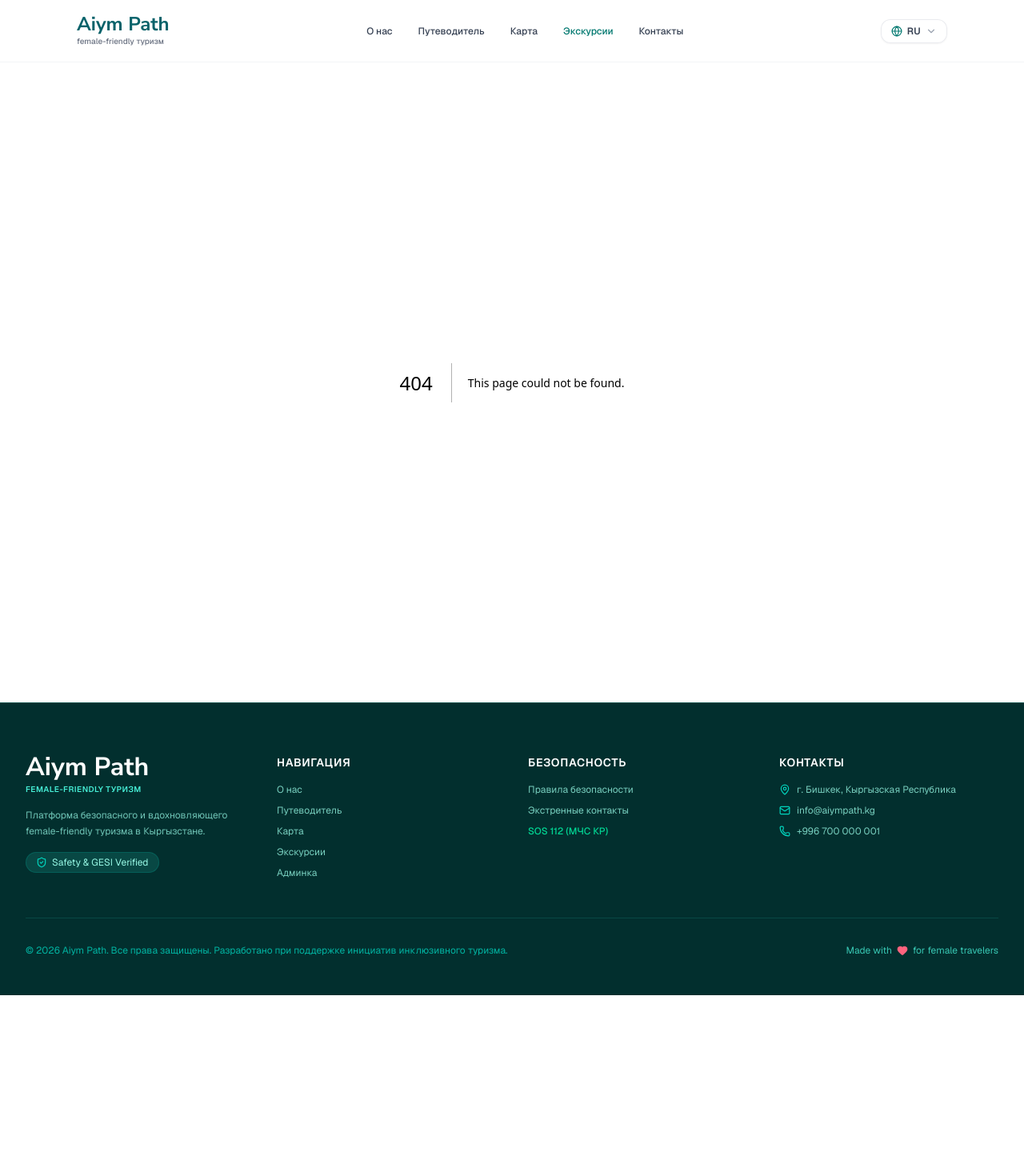
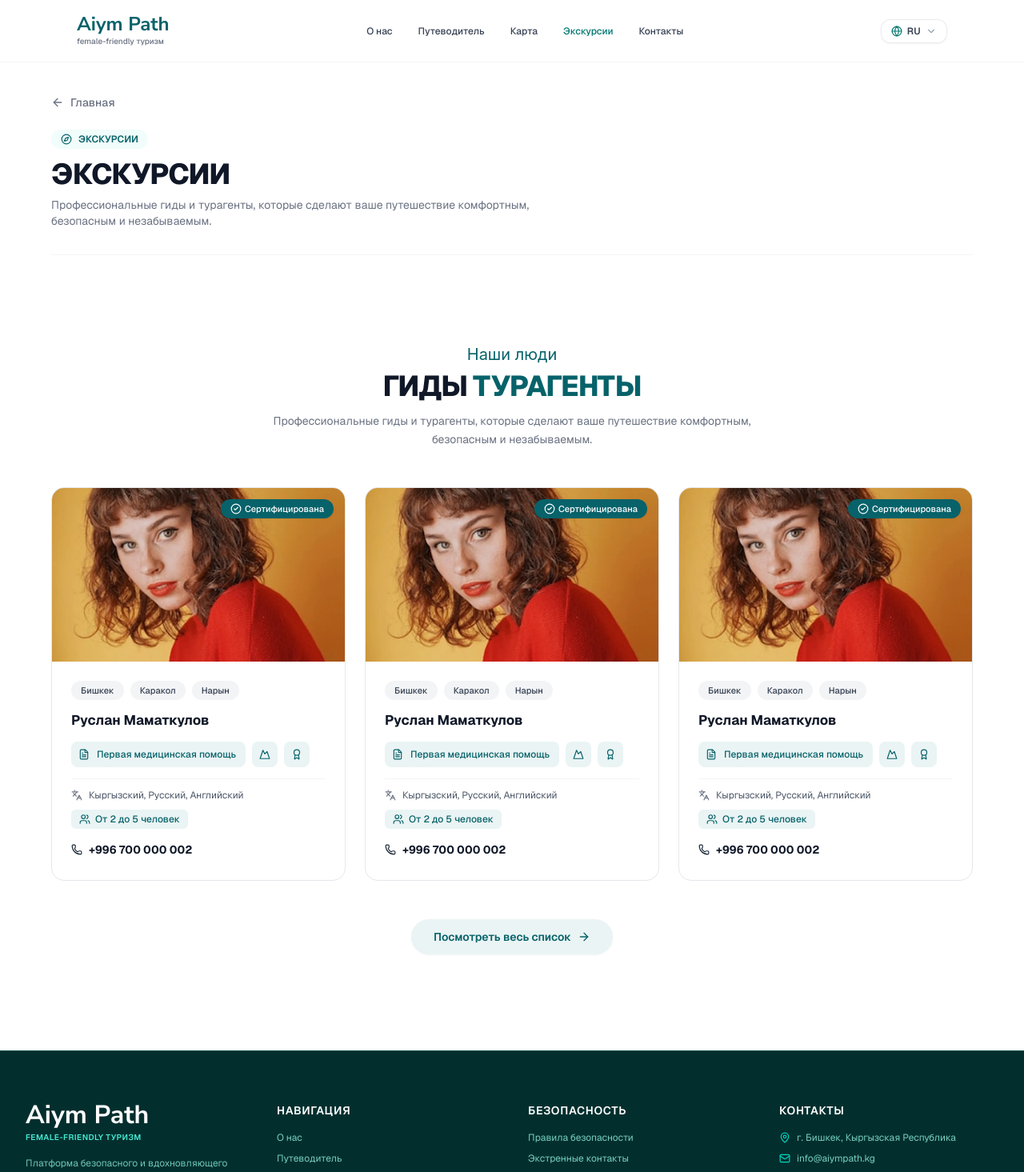
Before and after one commit to Evools/Aiym-Path, a Next.js app: page /tours in a window 1280 px wide. Before the commit this address had no page. Shown: the top 1465 px of the page at 80% size. Before the commit the page ends 1244 px from the top, so only its background shows below. Built offline with nearby package versions, Linux system fonts and the light colour scheme.

Commit message:
feat: add tours page and update GuidesPreviewSection with smooth skill expansion animations

```diff
--- /dev/null
+++ b/app/tours/page.tsx
@@ -0,0 +1,40 @@
+"use client";
+
+import React from "react";
+import Link from "next/link";
+import { ArrowLeft, Compass } from "lucide-react";
+import { useLanguage } from "@/context/LanguageContext";
+import { GuidesPreviewSection } from "@/components/features/home/GuidesPreviewSection";
+
+export default function ToursPage() {
+  const { dict } = useLanguage();
+
+  return (
+    <div className="w-full bg-white min-h-screen py-10 px-4 sm:px-6 lg:px-8">
+      <div className="max-w-6xl mx-auto mb-8">
+        <Link
+          href="/"
+          className="inline-flex items-center gap-2 text-sm text-gray-500 hover:text-[#07626A] transition-colors mb-6 font-medium"
+        >
+          <ArrowLeft className="w-4 h-4" />
+          <span>{dict.nav.home}</span>
+        </Link>
+
+        <div className="border-b border-gray-100 pb-8">
+          <div className="inline-flex items-center gap-2 px-3 py-1 rounded-full bg-teal-50 text-[#07626A] text-xs font-semibold uppercase mb-3">
+            <Compass className="w-3.5 h-3.5" />
+            <span>{dict.nav.tours}</span>
+          </div>
+          <h1 className="text-3xl sm:text-4xl font-extrabold text-gray-900 uppercase tracking-tight">
+            {dict.nav.tours}
+          </h1>
+          <p className="text-sm text-gray-500 mt-2 max-w-2xl">
+            {dict.guides.subtitle}
+          </p>
+        </div>
+      </div>
+
+      <GuidesPreviewSection />
+    </div>
+  );
+}
--- a/components/features/home/GuidesPreviewSection.tsx
+++ b/components/features/home/GuidesPreviewSection.tsx
@@ -87,24 +87,10 @@ const GuideCard: React.FC<{ guide: GuideData }> = ({ guide }) => {
             {guide.name}
           </h3>
 
-          {/* Interactive Skills Row */}
-          <div className="flex flex-wrap items-center gap-2 mb-3.5 min-h-[32px]">
+          {/* Interactive Skills Row - Rock-solid icon positioning with smooth text expansion */}
+          <div className="flex items-center gap-2 mb-3.5 h-8">
             {skillsList.map((skill) => {
               const isActive = activeSkill === skill.id;
-
-              if (isActive) {
-                return (
-                  <button
-                    key={skill.id}
-                    type="button"
-                    onClick={() => setActiveSkill(skill.id)}
-                    className="inline-flex items-center gap-1.5 px-2.5 py-1.5 rounded-lg bg-[#EAF4F4] text-[#07626A] text-xs font-medium cursor-pointer transition-all"
-                  >
-                    {skill.icon}
-                    <span>{skill.title}</span>
-                  </button>
-                );
-              }
 
               return (
                 <button
@@ -112,10 +98,27 @@ const GuideCard: React.FC<{ guide: GuideData }> = ({ guide }) => {
                   type="button"
                   onClick={() => setActiveSkill(skill.id)}
                   title={skill.title}
-                  aria-label={skill.title}
-                  className="p-1.5 rounded-lg bg-[#EAF4F4] hover:bg-[#DCEDED] text-[#07626A] flex items-center justify-center cursor-pointer transition-colors"
+                  className={`h-8 rounded-lg bg-[#EAF4F4] text-[#07626A] inline-flex items-center cursor-pointer transition-colors duration-200 overflow-hidden select-none ${
+                    isActive ? "hover:bg-[#EAF4F4]" : "hover:bg-[#DCEDED]"
+                  }`}
                 >
-                  {skill.icon}
+                  {/* Icon is permanently locked to 32x32px and never moves */}
+                  <span className="w-8 h-8 flex items-center justify-center shrink-0">
+                    {skill.icon}
+                  </span>
+
+                  {/* Smooth horizontal label slide-out */}
+                  <div
+                    className={`grid transition-[grid-template-columns,opacity,padding] duration-300 ease-out ${
+                      isActive
+                        ? "grid-cols-[1fr] opacity-100 pr-3"
+                        : "grid-cols-[0fr] opacity-0 pr-0"
+                    }`}
+                  >
+                    <span className="overflow-hidden whitespace-nowrap text-xs font-medium">
+                      {skill.title}
+                    </span>
+                  </div>
                 </button>
               );
             })}
@@ -215,13 +218,13 @@ export const GuidesPreviewSection: React.FC = () => {
           ))}
         </div>
 
-        {/* Bottom CTA Button: Поддержите проект */}
+        {/* Bottom CTA Button: Посмотреть весь список -> /tours */}
         <div className="flex justify-center mt-12">
           <Link
-            href="#contacts"
+            href="/tours"
             className="inline-flex items-center gap-2 px-7 py-3 rounded-full bg-[#EAF4F4] hover:bg-[#D9EFEF] text-[#07626A] text-sm font-semibold transition-all shadow-xs active:scale-[0.98]"
           >
-            <span>{dict.guides.supportProject}</span>
+            <span>{dict.guides.viewAllList}</span>
             <ArrowRight className="w-4 h-4" />
           </Link>
         </div>
--- a/locales/en.json
+++ b/locales/en.json
@@ -1,5 +1,6 @@
 {
   "nav": {
+    "home": "Home",
     "about": "About Us",
     "guide": "Guidebook",
     "map": "Map",
@@ -48,7 +49,7 @@
     },
     "groupSize": "From 2 to 5 people",
     "languages": "Kyrgyz, Russian, English",
-    "supportProject": "Support Project"
+    "viewAllList": "View Full List"
   },
   "concept": {
     "badge": "Concept",
--- a/locales/kg.json
+++ b/locales/kg.json
@@ -1,5 +1,6 @@
 {
   "nav": {
+    "home": "Башкы бет",
     "about": "Биз жөнүндө",
     "guide": "Жол көрсөткүч",
     "map": "Карта",
@@ -48,7 +49,7 @@
     },
     "groupSize": "2ден 5 кишиге чейин",
     "languages": "Кыргызча, Орусча, Англисче",
-    "supportProject": "Долбоорду колдоңуз"
+    "viewAllList": "Бардык тизмени көрүү"
   },
   "concept": {
     "badge": "Концепция",
--- a/locales/ru.json
+++ b/locales/ru.json
@@ -1,5 +1,6 @@
 {
   "nav": {
+    "home": "Главная",
     "about": "О нас",
     "guide": "Путеводитель",
     "map": "Карта",
@@ -48,7 +49,7 @@
     },
     "groupSize": "От 2 до 5 человек",
     "languages": "Кыргызский, Русский, Английский",
-    "supportProject": "Поддержите проект"
+    "viewAllList": "Посмотреть весь список"
   },
   "concept": {
     "badge": "Концепция",
```
